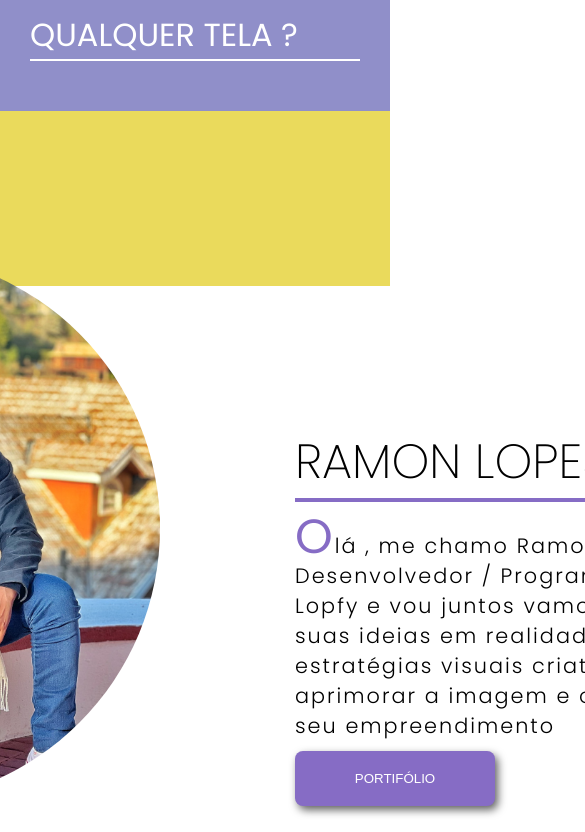
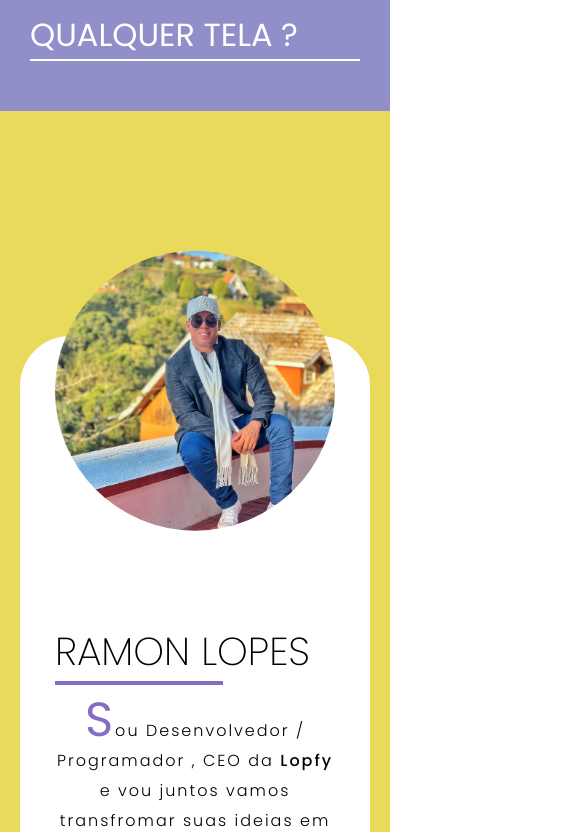
Before and after one commit to RamonLopes86/job, a Next.js app: page / in a window 390 px wide. Shown: the part 9672-10504 px from the top of the page, 585 px wide, since content can reach past the window. Built offline with nearby package versions, Linux system fonts and the light colour scheme.

Commit message:
ajuste resp final

```diff
--- a/src/components/apresentacao/apres.module.css
+++ b/src/components/apresentacao/apres.module.css
@@ -89,6 +89,13 @@
         font-weight: 300;
         line-height: 30px;
         padding: 10px 0px;
+
+
+
+        & span{
+
+            font-weight: 500;
+        }
     }
 
     &>p::first-letter{
@@ -113,7 +120,139 @@
         cursor: pointer;
         border-radius: 8px;
         box-shadow: 3px 4px 8px  rgba(0, 0, 0, 0.623);
+        font-size: 1.3rem;
+        margin-top: 20px;
 
     }
 
 }
+
+
+
+
+
+@media screen and (max-width:1240px) {
+
+    .boxConteudo .boxImagem{
+
+        width: 450px;
+        height: 450px;
+        left: -7%;
+        top: -10%;
+    }
+
+
+    .boxConteudo .texto{
+
+        right: -3%;
+    }
+
+
+}
+
+
+
+
+@media screen and (max-width:1045px) {
+
+    .boxPai{
+
+        min-height: 1300px;
+    }
+
+    .boxPai .boxFlex{
+
+        display: flex;
+        flex-direction: row;
+        width: 100%;
+        padding: 0px 20px;
+    }
+
+    .boxPai .boxFlex .boxConteudo{
+
+        min-height: 850px;
+
+
+    }
+
+    .boxConteudo .boxImagem{
+
+        width: 450px;
+        height: 450px;
+        left: 50%;
+        transform: translate(-50%);
+        top: -20%;
+
+    }
+
+
+    .boxConteudo .texto{
+
+
+        position: static;
+        margin-top: 300px;
+        width: 80%;
+
+
+        & >h1::after{
+
+            content: '';
+            display: block;
+            width:60%;
+            transition: all 800ms ;
+            border-bottom: 4px solid var(--corroxo);
+        }
+
+
+        & button{
+
+           position: static;
+           width: 100%;
+
+        }
+    }
+
+
+
+
+
+}
+
+
+@media screen and (max-width:502px) {
+
+    .boxPai .boxFlex .boxConteudo{
+
+        border-radius: 50px 50px 10px 10px;
+        position: relative;
+
+    }
+
+    .boxPai .boxFlex .texto{
+
+        margin-top: 170px;
+
+        & h1{
+
+            font-size: 10vw;
+        }
+
+        & p{
+
+            font-size: 1rem;
+            text-align: center;
+        }
+    }
+
+    .boxPai .boxFlex .boxImagem{
+
+        width: 80%;
+
+        background-size: contain;
+        position: absolute;
+
+
+
+    }
+
+}
--- a/src/components/apresentacao/apresentacao.jsx
+++ b/src/components/apresentacao/apresentacao.jsx
@@ -25,7 +25,7 @@ export default function Apresentacao(){
                         <div className={estiloApre.texto}>
 
                             <h1>Ramon Lopes</h1>
-                            <p>Olá , me chamo Ramon Lopes sou Desenvolvedor / Programador ,  CEO da Lopfy e vou juntos vamos transfromar suas ideias em realidade , com estratégias visuais criativas para aprimorar a imagem e o crescimento do seu empreendimento </p>
+                            <p>Sou Desenvolvedor / Programador ,  CEO da <span>Lopfy</span> e vou juntos vamos transfromar suas ideias em realidade , com estratégias visuais criativas para aprimorar a imagem e o <span>crescimento</span> do seu empreendimento </p>
 
                             <Link href={'#'}> <button>Portifólio</button></Link>
 
```
